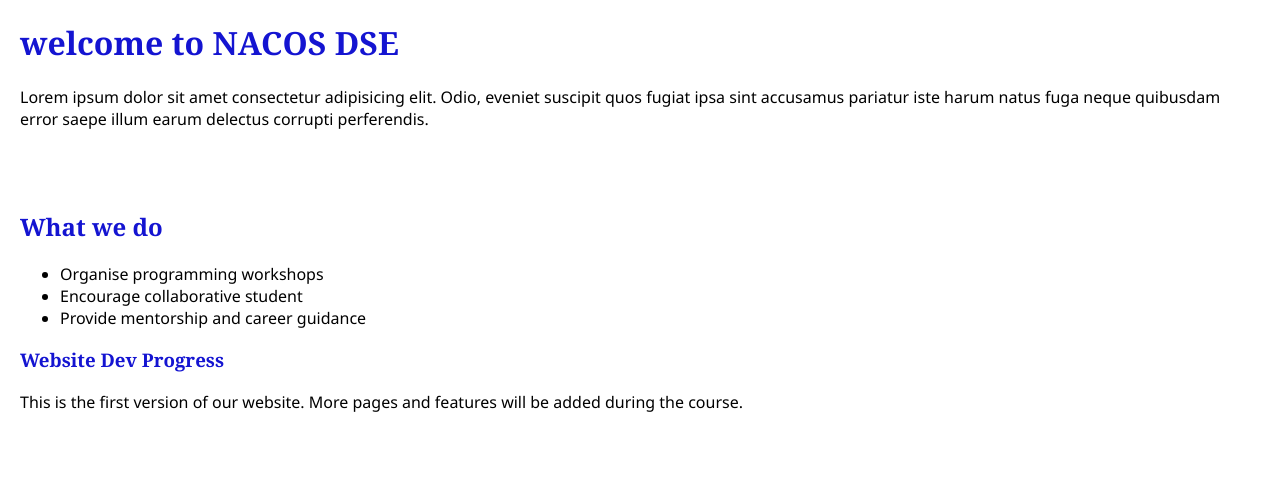
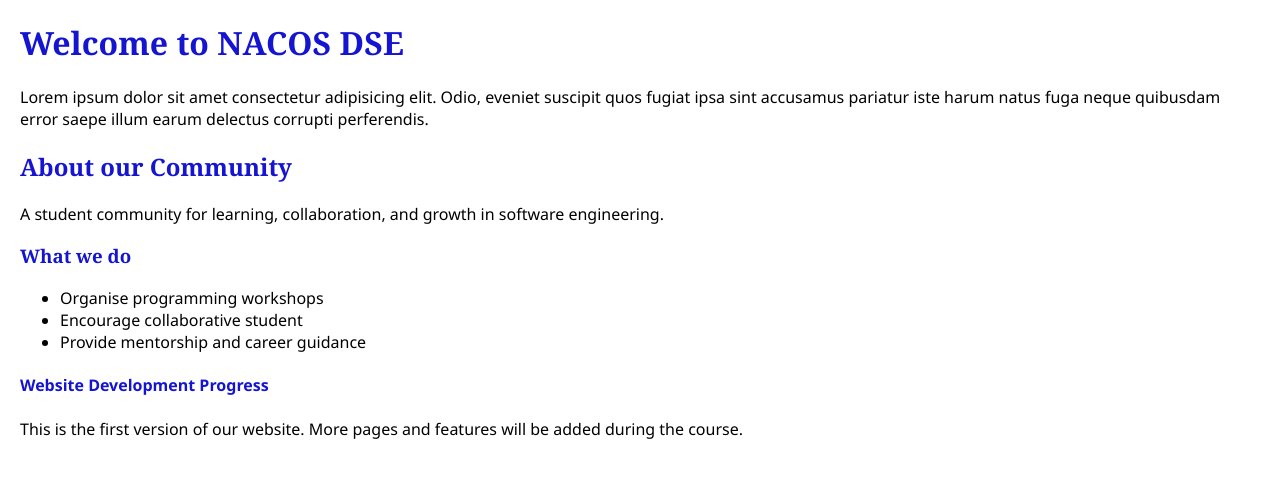
Before and after one commit to Zanyeddy/NACOS-DSE_16126, a plain HTML site: page nacos-dse-website/index.html in a window 1280 px wide. Drawn offline with Linux system fonts and the light colour scheme.

Commit message:
understand now

```diff
--- a/nacos-dse-website/index.html
+++ b/nacos-dse-website/index.html
@@ -20,7 +20,7 @@
         h2 {
             font-family: Cambria, Cochin, Georgia, Times, 'Times New Roman', serif;
             color:  rgb(20, 20, 209);
-            font-weight: 650;
+            font-weight: 600;
         }
         p {
             color: rgb(0, 0, 0);
@@ -33,28 +33,41 @@
         h3{
             font-family: Cambria, Cochin, Georgia, Times, 'Times New Roman', serif;
         }
+        .first_ptag{
+            color: rgb(0, 0, 0);
+        }
+        #wdp{
+            color: rgb(0, 0, 0);
+        }
 
     </style>
 </head>
 <body>
-
-    <h1> welcome to NACOS DSE</h1>
+    <main>
+        <h1>Welcome to NACOS DSE</h1>
         <p class="first_ptag">Lorem ipsum dolor sit amet consectetur adipisicing elit.
             Odio, eveniet suscipit quos fugiat ipsa sint accusamus pariatur iste
             harum natus fuga neque quibusdam error saepe illum earum delectus corrupti perferendis.</p>
-    <br></br>
-    <h2>What we  do</h2>
+
+            <h2>About our Community</h2>
+            <p>
+                A student community for learning, collaboration, and growth
+                in software engineering.
+            </p>
+
+        <h3>What we do</h3>
         <!--this is how to comment in html-->
         <ul>
             <li>Organise programming workshops</li>
             <li>Encourage collaborative student</li>
             <li>Provide mentorship and career guidance</li>
         </ul>
-<h3>Website Dev Progress</h3>
-<p>
+
+        <h4>Website Development Progress</h4>
+        <p id="wdp">
             This is the first version of our website.
             More pages and features will be added during the course.
         </p>
-
+    </main>
 </body>
 </html>
```
Lines whose indentation alone changed are shown as unchanged.
